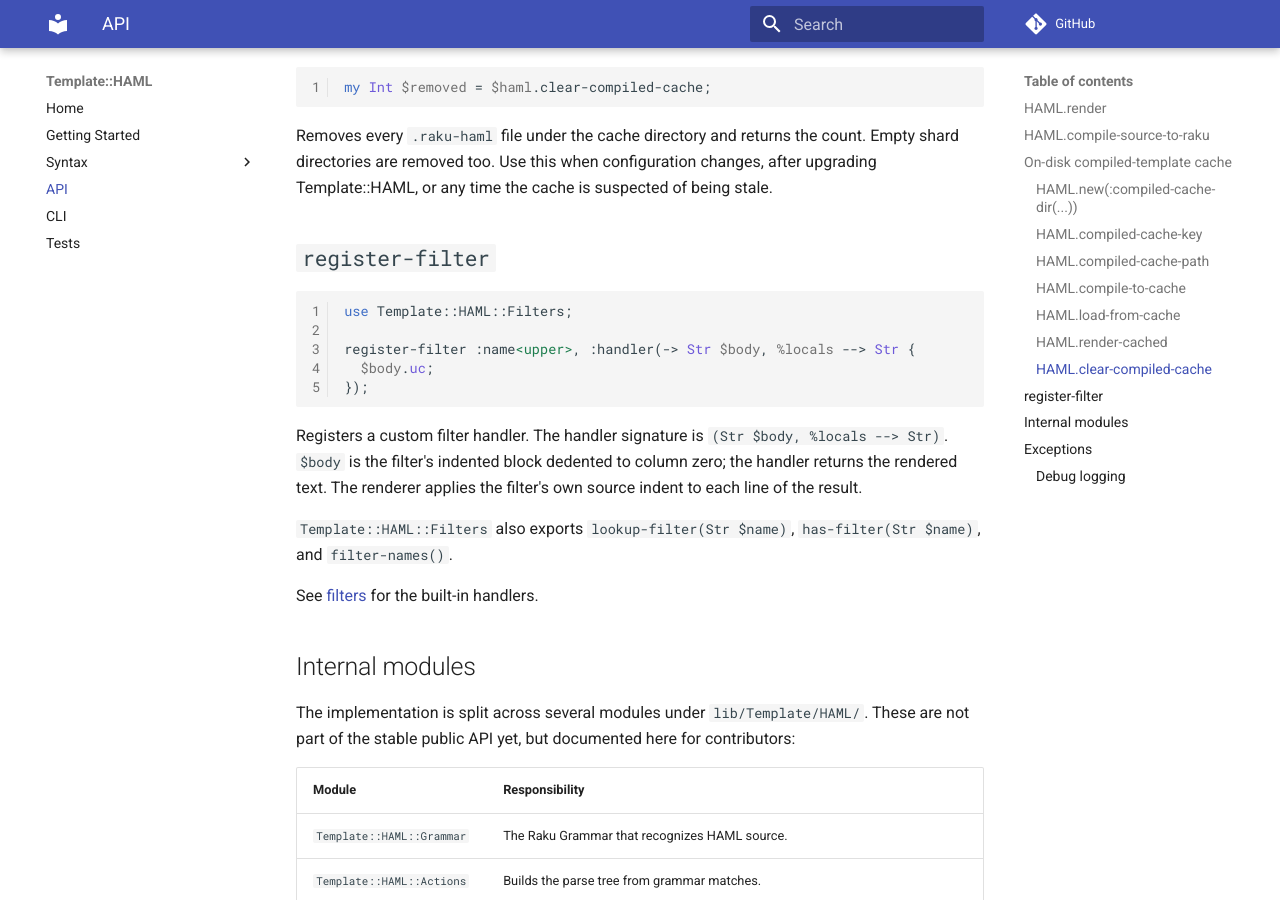
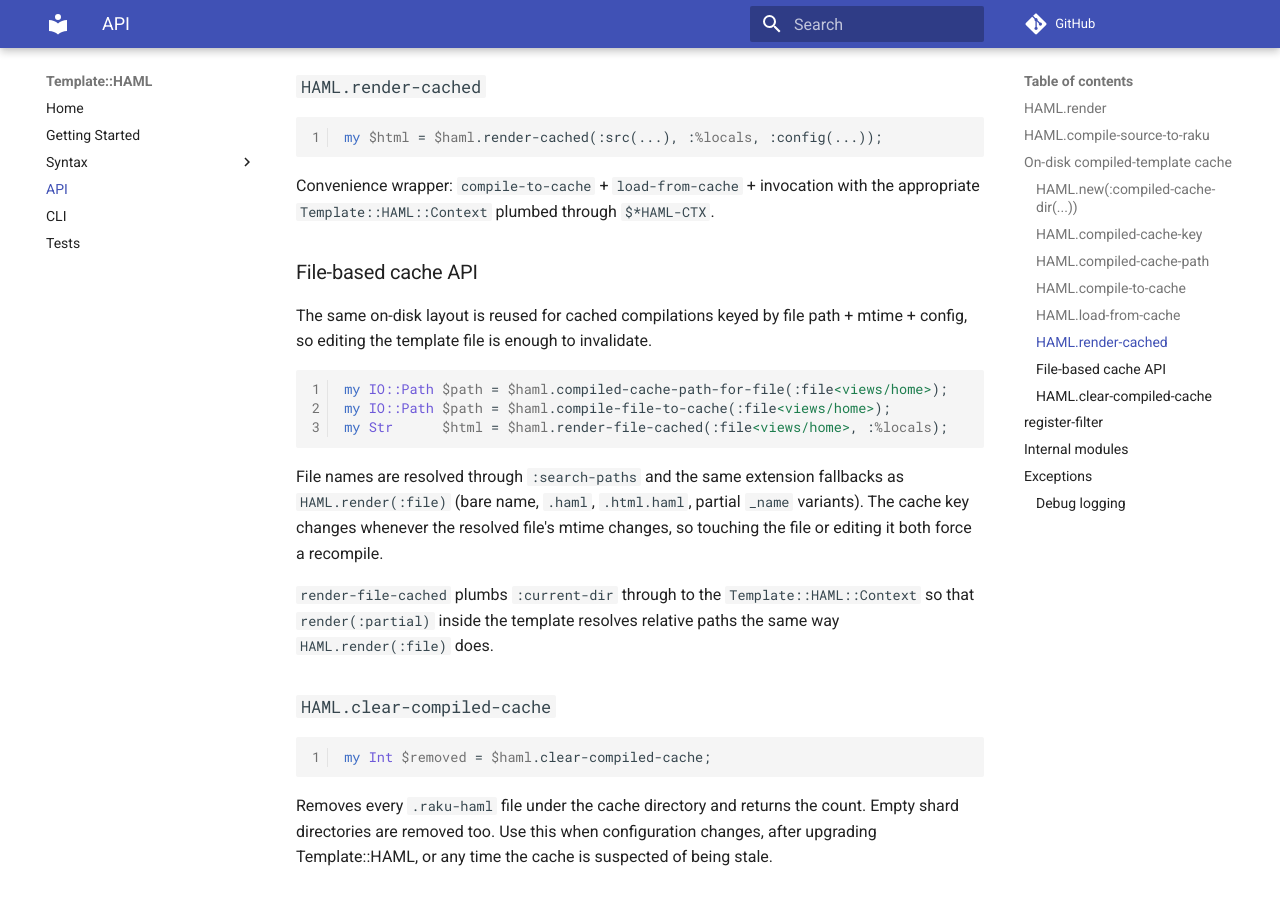
Before and after one commit to gdonald/Template-HAML, an MkDocs documentation site: the page built from docs-src/docs/api.md, in a window 1280 px wide and 900 px high, scrolled down 3124 px. Built offline with MkDocs 1.6.1 and Material for MkDocs 9.7.7, drawn with Linux system fonts in a browser that asks for light colours; comment, search, counter and statistics services are not loaded; some of the changed text lies outside the part shown.

Commit message:
Add cache invalidation

````diff
--- a/docs-src/docs/api.md
+++ b/docs-src/docs/api.md
@@ -72,8 +72,19 @@
 The emitter from [`compile-source-to-raku`](#hamlcompile-source-to-raku) can be
 written to a per-user cache directory and loaded back on subsequent runs,
 skipping the parse + emit step. This is opt-in; `HAML.render` does not
-consult the cache. Stale entries are not yet invalidated automatically —
-see [`clear-compiled-cache`](#clear-compiled-cache) below.
+consult the cache.
+
+Invalidation is automatic for both flavors of the API:
+
+* String-based cache (`render-cached(:src)`): the cache key embeds a 64-bit
+  hash of the source string, so changing the source produces a different key
+  and a clean cache miss.
+* File-based cache (`render-file-cached(:file)`): the cache key embeds the
+  file's mtime, so editing the file produces a different key and a clean
+  cache miss — no slurp + re-hash is needed on a cache hit.
+
+Stale entries left behind on disk are not garbage-collected automatically; see
+[`clear-compiled-cache`](#clear-compiled-cache) below.
 
 ### `HAML.new(:compiled-cache-dir(...))`
 
@@ -135,6 +146,26 @@
 
 Convenience wrapper: `compile-to-cache` + `load-from-cache` + invocation
 with the appropriate `Template::HAML::Context` plumbed through `$*HAML-CTX`.
+
+### File-based cache API
+
+The same on-disk layout is reused for cached compilations keyed by file
+path + mtime + config, so editing the template file is enough to invalidate.
+
+```raku
+my IO::Path $path = $haml.compiled-cache-path-for-file(:file<views/home>);
+my IO::Path $path = $haml.compile-file-to-cache(:file<views/home>);
+my Str      $html = $haml.render-file-cached(:file<views/home>, :%locals);
+```
+
+File names are resolved through `:search-paths` and the same extension
+fallbacks as `HAML.render(:file)` (bare name, `.haml`, `.html.haml`, partial
+`_name` variants). The cache key changes whenever the resolved file's mtime
+changes, so touching the file or editing it both force a recompile.
+
+`render-file-cached` plumbs `:current-dir` through to the
+`Template::HAML::Context` so that `render(:partial)` inside the template
+resolves relative paths the same way `HAML.render(:file)` does.
 
 ### `HAML.clear-compiled-cache`
 
````
Also changed, not shown: 3 other files.
